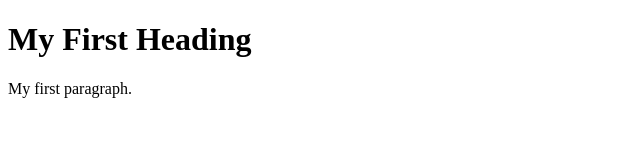
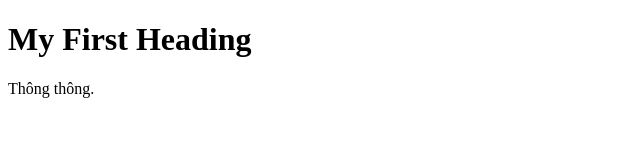
Before and after one commit to meoDzz/TestAR.github.io, a plain HTML site: page index.html in a window 1280 px wide. Shown: the full height of the page, 0-640 px from the left. Drawn offline with Linux system fonts and the light colour scheme.

Commit message:
Update index.html

```diff
--- a/index.html
+++ b/index.html
@@ -4,7 +4,7 @@
 
 <h1>My First Heading</h1>
 
-<p>My first paragraph.</p>
+<p>Thông thông.</p>
 
 </body>
 </html>
```
